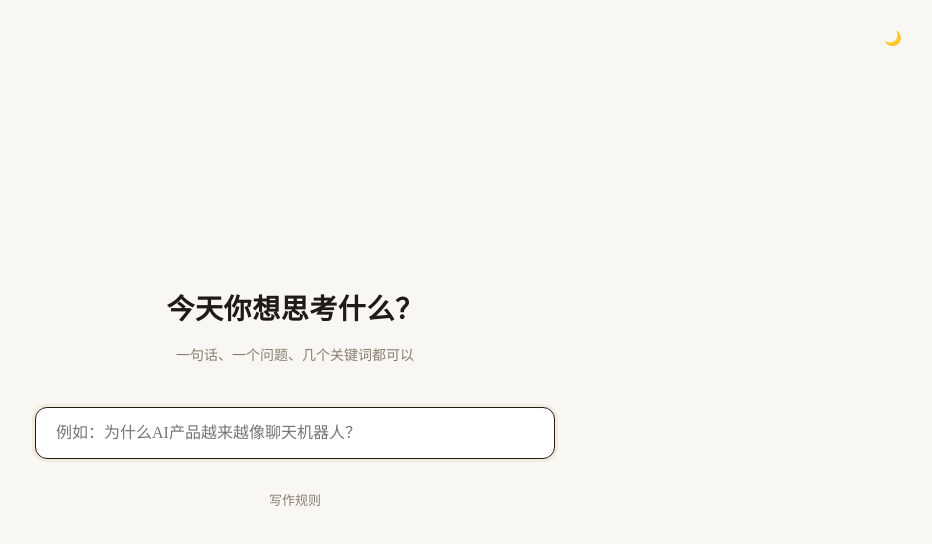
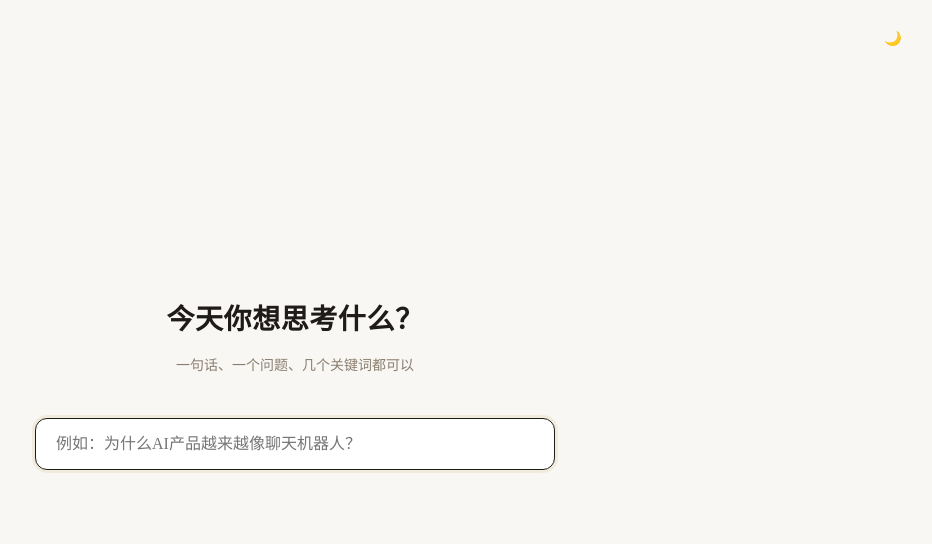
Before and after one commit to zhangyoufu-123/sculptor, a Next.js app: page / in a window 1280 px wide. Shown: the top 544 px of the page, without its empty margins (345-1277 px from the left). Built offline with nearby package versions, Linux system fonts and the light colour scheme.

Commit message:
fix: remove dead /rules link from homepage (404)
Homepage should be minimal: anchor input only. Thinking Memory
is now accessed from the write page action bar as '思维偏好'.

```diff
--- a/app/page.tsx
+++ b/app/page.tsx
@@ -193,24 +193,6 @@ export default function Home() {
               继续上次思考
             </span>
           )}
-          {savedStateExists && (
-            <span style={{ color: "var(--border)", userSelect: "none" }}>·</span>
-          )}
-          <span
-            onClick={() => router.push("/rules")}
-            style={{
-              cursor: "pointer",
-              transition: "color 0.15s",
-            }}
-            onMouseEnter={(e) => {
-              e.currentTarget.style.color = "var(--accent-gold)";
-            }}
-            onMouseLeave={(e) => {
-              e.currentTarget.style.color = "var(--text-tertiary)";
-            }}
-          >
-            写作规则
-          </span>
         </div>
       </div>
     </div>
```
